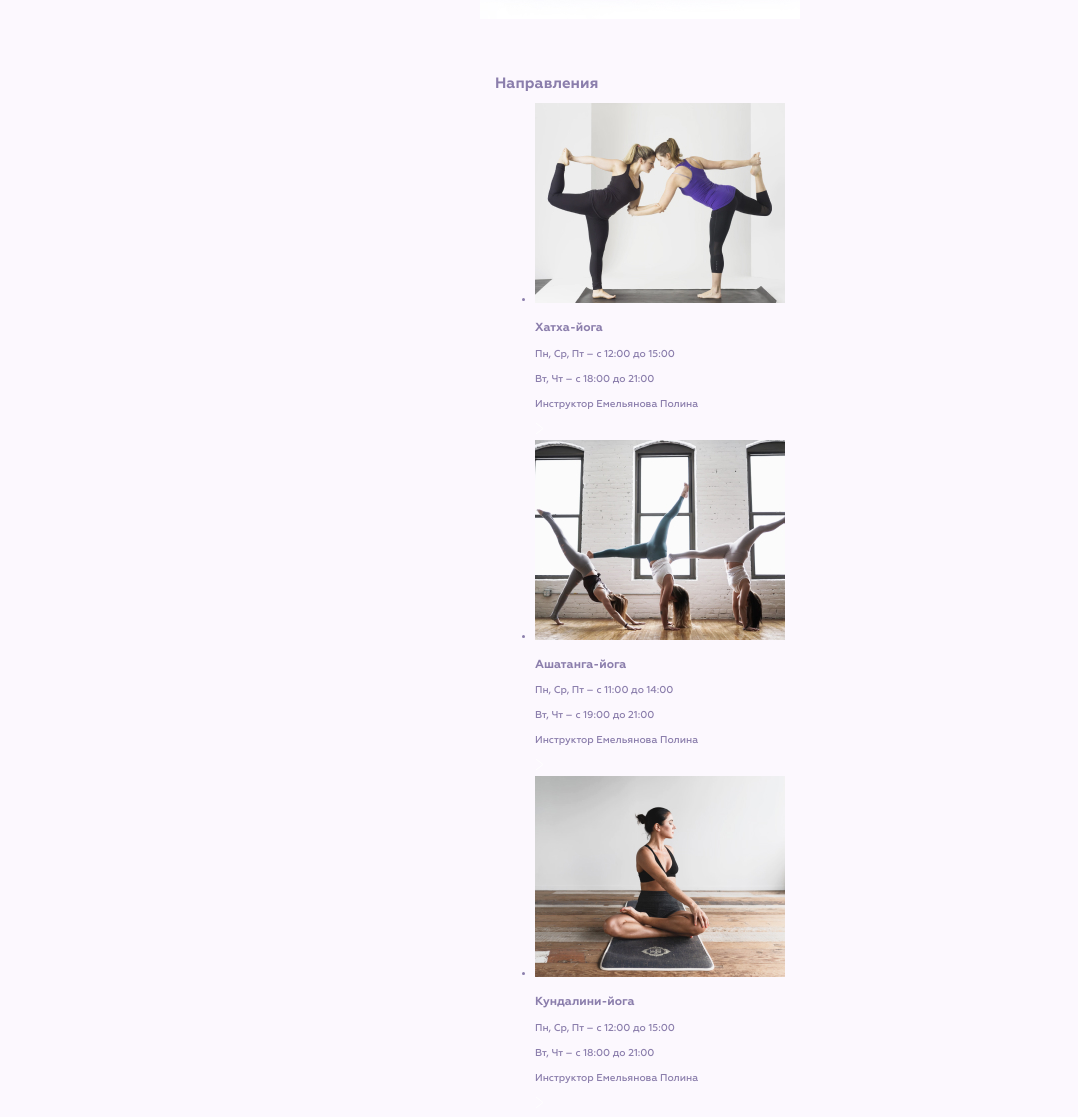
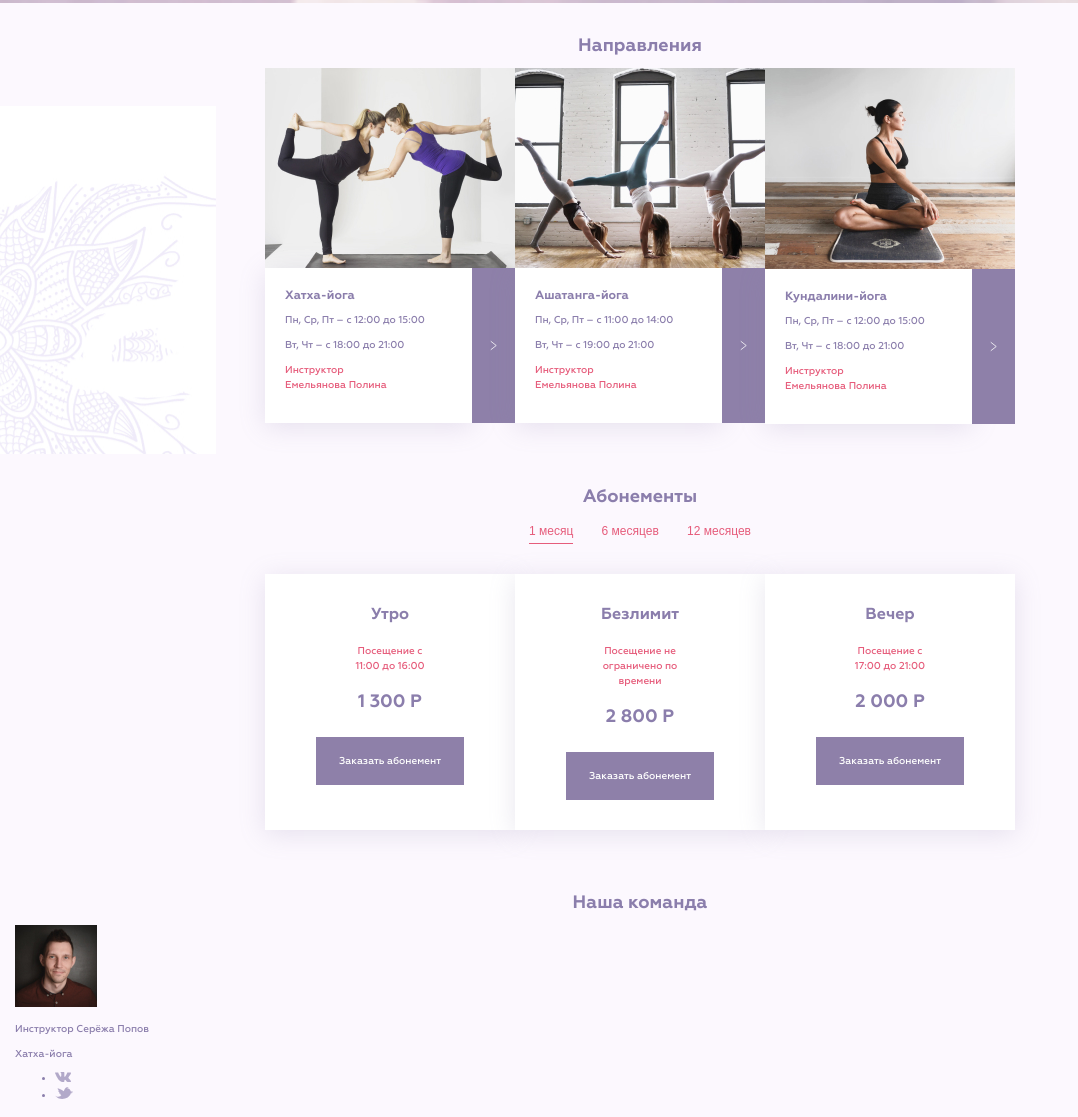
Before and after one commit to ViZuVi/Yoga-project, a website: page source/index.html in a window 1280 px wide. Shown: the part 317-1434 px from the top of the page, without its empty margins (0-1078 px from the left). Drawn offline with nearby package versions, Linux system fonts and the light colour scheme; files that its build step writes are made by us from their sources.

Commit message:
style for courses and subscription is done

```diff
--- a/source/index.html
+++ b/source/index.html
@@ -24,10 +24,10 @@
     </header>
     <main class="main">
       <section class="courses page__section-container">
-        <h2 class="courses__title main__title">Направления</h2>
+        <h2 class="courses__title page__title">Направления</h2>
         <ul class="courses__list">
           <li class="courses__item">
-            <img src="img/khatkha.jpg" alt="khatkha-img">
+            <img src="img/khatkha.jpg" alt="khatkha-img" width="250" height="200">
             <div class="courses__wrapper">
               <div class="courses__description">
                 <h3 class="courses__name">Хатха-йога</h3>
@@ -35,13 +35,12 @@
                 <p class="courses__time">Вт, Чт – с 18:00 до 21:00</p>
                 <p class="courses__instructor">Инструктор Емельянова Полина</p>
               </div>
-              <a href="#" class="courses__link">
-                <img src="img/right-arr-icon.svg" alt="emelyanova-instructor-details">
+              <a href="#" class="courses__link" aria-label="Подробнее про Хатха-йога">
               </a>
             </div>
           </li>
           <li class="courses__item">
-            <img src="img/ashtanga.jpg" alt="ashtanga-img">
+            <img src="img/ashtanga.jpg" alt="ashtanga-img"  width="250" height="200">
             <div class="courses__wrapper">
               <div class="courses__description">
                 <h3 class="courses__name">Ашатанга-йога</h3>
@@ -49,13 +48,12 @@
                 <p class="courses__time">Вт, Чт – с 19:00 до 21:00</p>
                 <p class="courses__instructor">Инструктор Емельянова Полина</p>
               </div>
-              <a href="#" class="courses__link">
-                <img src="img/right-arr-icon.svg" alt="emelyanova-instructor-details">
+              <a href="#" class="courses__link" aria-label="Подробнее про Ашатанга-йога">
               </a>
             </div>
           </li>
           <li class="courses__item">
-            <img src="img/kundalini.jpg" alt="ashtanga-img">
+            <img src="img/kundalini.jpg" alt="ashtanga-img"  width="250" height="200">
             <div class="courses__wrapper">
               <div class="courses__description">
                 <h3 class="courses__name">Кундалини-йога</h3>
@@ -63,18 +61,17 @@
                 <p class="courses__time">Вт, Чт – с 18:00 до 21:00</p>
                 <p class="courses__instructor">Инструктор Емельянова Полина</p>
               </div>
-              <a href="#" class="courses__link">
-                <img src="img/right-arr-icon.svg" alt="emelyanova-instructor-details">
+              <a href="#" class="courses__link" aria-label="Подробнее про Кундалини-йога">
               </a>
             </div>
           </li>
         </ul>
       </section>
       <section class="subscription page__section-container">
-        <h2 class="courses__title main__title">Абонементы</h2>
+        <h2 class="subscription__title page__title">Абонементы</h2>
         <ul class="subscription__months-list">
           <li class="subscription__months-item">
-            <button type="button" class="subscription__months-btn">1 месяц</button>
+            <button type="button" class="subscription__months-btn subscription__months-btn--active">1 месяц</button>
           </li>
           <li class="subscription__months-item">
             <button type="button" class="subscription__months-btn">6 месяцев</button>
@@ -83,29 +80,29 @@
             <button type="button" class="subscription__months-btn">12 месяцев</button>
           </li>
         </ul>
-        <ul class="subscription__list">
-          <li class="subscription-block">
-            <h3 class="subscription-block__title">Утро</h3>
-            <p class="subscription-block__time">Посещение с 11:00 до 16:00</p>
-            <p class="subscription-block__price">1 300 Р</p>
-            <a class="subscription-block__order-btn">Заказать абонемент</a>
+        <ul class="subscription__cards-list">
+          <li class="subscription__card">
+            <h3 class="subscription__card-title">Утро</h3>
+            <p class="subscription__card-time">Посещение с 11:00 до 16:00</p>
+            <p class="subscription__card-price">1 300 Р</p>
+            <a class="subscription__card-order-btn">Заказать абонемент</a>
           </li>
-          <li class="subscription-block">
-            <h3 class="subscription-block__title">Безлимит</h3>
-            <p class="subscription-block__time">Посещение не ограничено по времени</p>
-            <p class="subscription-block__price">2 800 Р</p>
-            <a class="subscription-block__order-btn">Заказать абонемент</a>
+          <li class="subscription__card">
+            <h3 class="subscription__card-title">Безлимит</h3>
+            <p class="subscription__card-time">Посещение не ограничено по времени</p>
+            <p class="subscription__card-price">2 800 Р</p>
+            <a class="subscription__card-order-btn">Заказать абонемент</a>
           </li>
-          <li class="subscription-block">
-            <h3 class="subscription-block__title">Вечер</h3>
-            <p class="subscription-block__time">Посещение с 17:00 до 21:00</p>
-            <p class="subscription-block__price">2 000 Р</p>
-            <a class="subscription-block__order-btn">Заказать абонемент</a>
+          <li class="subscription__card">
+            <h3 class="subscription__card-title">Вечер</h3>
+            <p class="subscription__card-time">Посещение с 17:00 до 21:00</p>
+            <p class="subscription__card-price">2 000 Р</p>
+            <a class="subscription__card-order-btn">Заказать абонемент</a>
           </li>
         </ul>
       </section>
       <section class="team page__section-container">
-        <h2 class="team__title main__title">Наша команда</h2>
+        <h2 class="team__title page__title">Наша команда</h2>
         <div class="team-card">
           <img class="team-card__img" src="img/team-popov.jpg" alt="popov-photo">
           <p class="team-card__member-name">Инструктор Серёжа Попов</p>
@@ -134,7 +131,7 @@
         </div>
       </section>
       <section class="reviews page__section-container">
-        <h2 class="reviews__title main__title">Отзывы</h2>
+        <h2 class="reviews__title page__title">Отзывы</h2>
         <ul class="reviews__list">
           <li class="reviews__item review">
             <p class="review__text">Хожу на йогу вечером, чтобы расслабиться
@@ -173,7 +170,7 @@
         </div>
       </section>
       <section class="sign-up page__section-container">
-        <h2 class="sign-up__title main__title">Запишитесь на бесплатное пробное занятие</h2>
+        <h2 class="sign-up__title page__title">Запишитесь на бесплатное пробное занятие</h2>
         <form class="sign-up__form" action="#" method="POST">
           <input class="sign-up__input" type="text" placeholder="Ваше имя">
           <input class="sign-up__input" type="text" placeholder="Ваш телефон">
--- /dev/null
+++ b/source/sass/blocks/courses.scss
@@ -0,0 +1,50 @@
+.courses {
+  background-image: url("../../img/cources-bcg-mobile.jpg");
+  background-position-y: 103px;
+  background-repeat: no-repeat;
+}
+
+.courses__list {
+  @include list-reset;
+  display: flex;
+  justify-content: center;
+  flex-wrap: wrap;
+}
+
+.courses__item {
+  display: flex;
+  flex-direction: column;
+  justify-content: center;
+  width: 250px;
+  margin-bottom: 30px;
+}
+
+.courses__wrapper {
+  background-color: #ffffff;
+  display: flex;
+}
+
+.courses__description {
+  width: 207px;
+  padding: 20px;
+  box-shadow: 0 4px 25px 0 rgba(142, 128, 169, 0.2);
+}
+
+.courses__name {
+  font-size: 12px;
+  margin: 0;
+}
+
+.courses__instructor {
+  width: 102px;
+  color: #E65C7B;
+}
+
+.courses__link {
+  flex-grow: 1;
+  background-color: #8E80A9;
+  background-image: url("../../img/right-arr-icon.svg");
+  background-size: 7px 11px;
+  background-repeat: no-repeat;
+  background-position: center;
+}
--- a/source/sass/blocks/header.scss
+++ b/source/sass/blocks/header.scss
@@ -1,7 +1,8 @@
 .header {
   background-image: url("../../img/header-bcg.jpg");
+  background-size: cover;
   background-repeat: no-repeat;
-  padding-bottom: 108px;
+  padding-bottom: 65px;
 }
 
 .header__nav {
@@ -29,6 +30,7 @@
 
 .header__logo {
   margin: 100px 44px 25px;
+  text-align: center;
 }
 
 .header__logo-img {
--- a/source/sass/blocks/page.scss
+++ b/source/sass/blocks/page.scss
@@ -1,5 +1,4 @@
 .page__container {
-  width: 320px;
   margin: 0 auto;
 }
 
@@ -8,3 +7,9 @@
   padding-left: 15px;
   padding-right: 15px;
 }
+
+.page__title {
+  text-align: center;
+  font-size: 18px;
+  font-weight: bold;
+}
--- /dev/null
+++ b/source/sass/blocks/subscription.scss
@@ -0,0 +1,67 @@
+.subscription__months-list {
+  @include list-reset;
+  margin: 0 auto 30px;
+  display: flex;
+  justify-content: space-between;
+  width: 222px;
+}
+
+.subscription__months-btn {
+  padding: 5px 0;
+  font-size: 12px;
+  color: #E65C7B;
+  background-color: transparent;
+  cursor: pointer;
+  border: none;
+
+  &--active {
+    border-bottom: 1px solid #E65C7B;
+  }
+}
+
+.subscription__cards-list {
+  @include list-reset;
+  margin: 0 auto;
+  display: flex;
+  justify-content: center;
+  flex-wrap: wrap;
+}
+
+.subscription__card {
+  width: 250px;
+  padding: 30px 51px;
+  text-align: center;
+  background-color: #FFFFFF;
+  margin-bottom: 30px;
+  box-shadow: 0 4px 25px 0 rgba(142, 128, 169, 0.2);
+}
+
+.subscription__card-title {
+  font-size: 16px;
+  line-height: 20px;
+  margin: 0 auto 20px;
+  font-weight: bold;
+}
+
+.subscription__card-time {
+  display: block;
+  margin: 0 auto;
+  width: 77px;
+  color: #E65C7B;
+  line-height: 15px;
+}
+
+.subscription__card-price {
+  font-size: 18px;
+  font-weight: bold;
+  line-height: 20px;
+  margin-bottom: 25px;
+}
+
+.subscription__card-order-btn {
+  display: block;
+  background-color: #8E80A9;
+  color: #FFFFFF;
+  line-height: 20px;
+  padding: 14px 23px;
+}
--- a/source/sass/fonts.scss
+++ b/source/sass/fonts.scss
@@ -1,5 +1,5 @@
 @font-face {
-  font-weight: medium;
+  font-weight: 500;
   font-family: "Geometria";
   font-style: normal;
   font-display: swap;
--- a/source/sass/scaffolding.scss
+++ b/source/sass/scaffolding.scss
@@ -17,12 +17,11 @@ body {
   font-size: 10px;
   line-height: 15px;
   font-family: "Geometria", "Arial", sans-serif;
-  font-weight: medium;
+  font-weight: 500;
   color: #8B7EAC;
   font-style: normal;
   margin: 0;
   padding: 0;
-
   background-color: #FCF8FE;
 }
 
--- a/source/sass/style.scss
+++ b/source/sass/style.scss
@@ -4,3 +4,5 @@
 @import "scaffolding.scss";
 @import "blocks/page.scss";
 @import "blocks/header.scss";
+@import "blocks/courses.scss";
+@import "blocks/subscription.scss";
```
